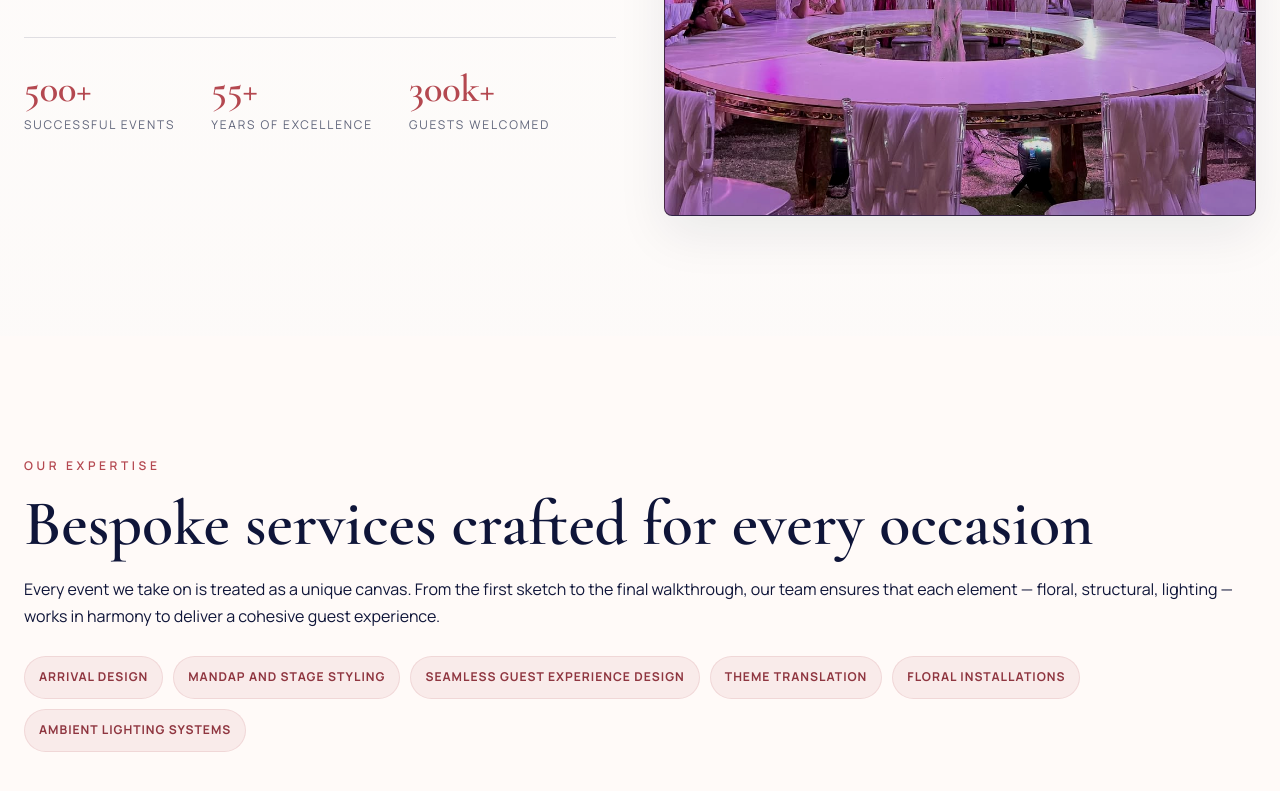
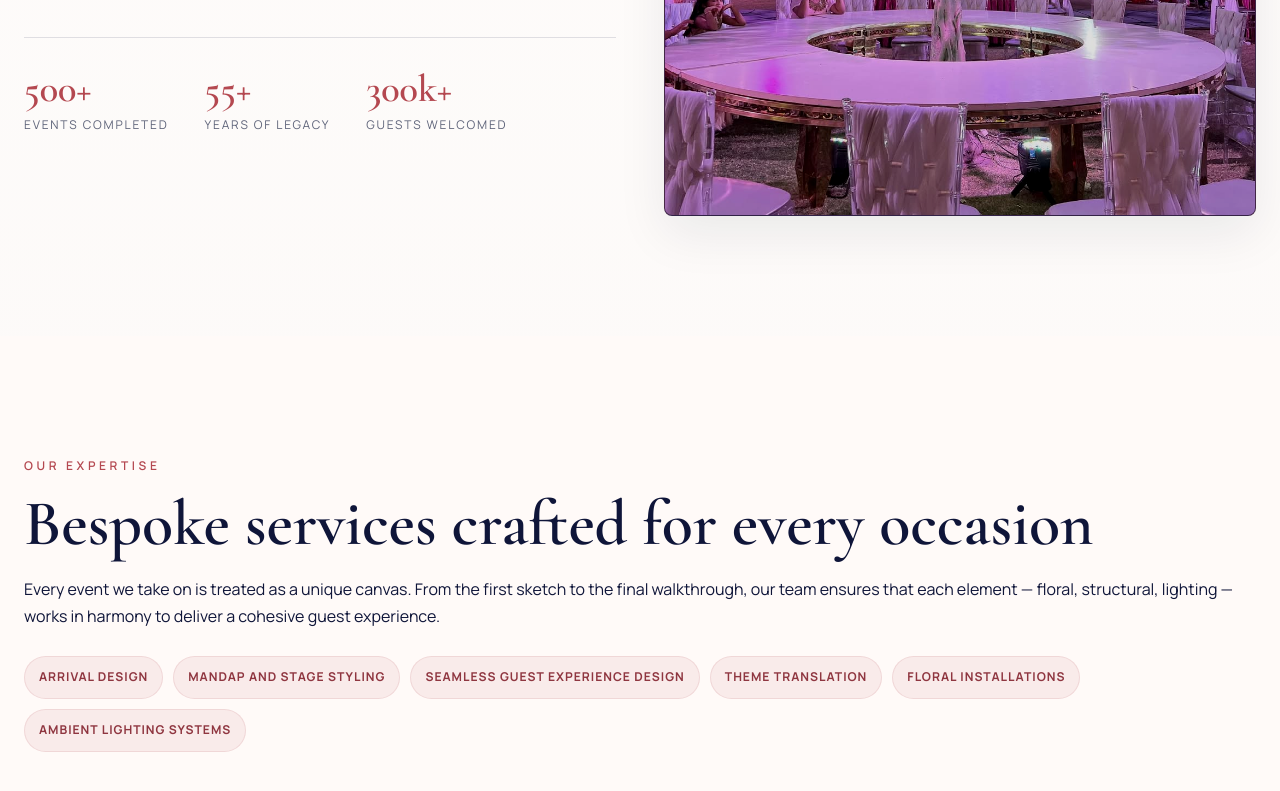
Before and after one commit to neil-rian/web_translation_poc, a website: page index.html in a window 1280 px wide. Shown: the part 1444-2235 px from the top of the page. Drawn offline with nearby package versions, Linux system fonts and the light colour scheme; no server answers.

Commit message:
Revert "Update stat labels for demo test"
This reverts commit db5323df4efc0fd61a08248bc392d0ef2b272c95.

```diff
--- a/index.html
+++ b/index.html
@@ -110,11 +110,11 @@
                     <div class="about__stats">
                         <div class="stat">
                             <span class="stat__number text-gold">500+</span>
-                            <span class="stat__label">Successful Events</span>
+                            <span class="stat__label">Events Completed</span>
                         </div>
                         <div class="stat">
                             <span class="stat__number text-gold">55+</span>
-                            <span class="stat__label">Years Of Excellence</span>
+                            <span class="stat__label">Years Of Legacy</span>
                         </div>
                         <div class="stat">
                             <span class="stat__number text-gold">300k+</span>
```
